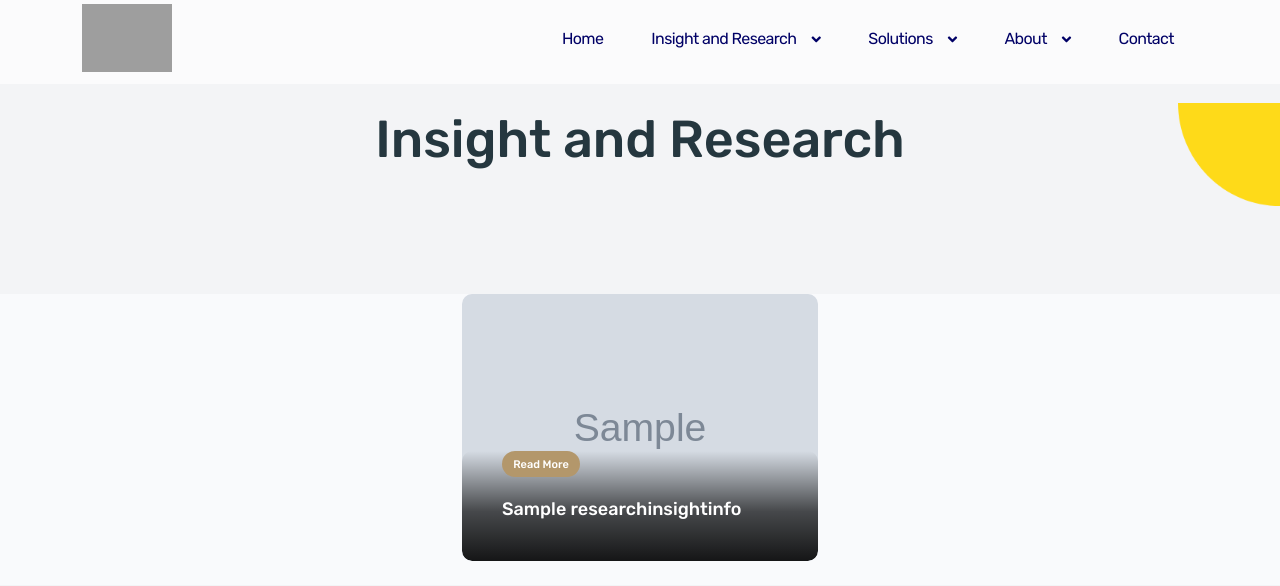
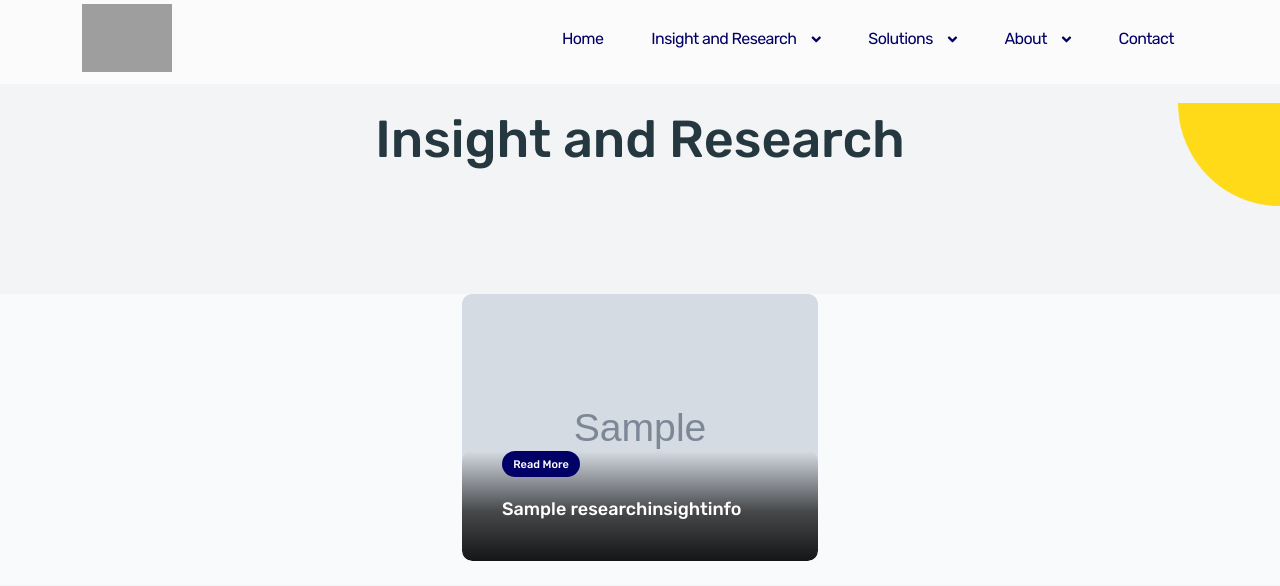
Before and after one commit to MARKOTHEDEV/savvyngVersion2, a Django app: page /insights/ in a window 1280 px wide. Shown: the top 586 px of the page. Run offline with Django 3.2, Linux system fonts and the light colour scheme; tables that the repository leaves empty hold one stand-in row (values such as "Sample post"); grey boxes marked "Sample" are stand-in pictures; some libraries are stand-ins or nearby versions; grey boxes are pictures that could not be loaded.

Commit message:
fixed height issues

```diff
--- a/template/insight-list.html
+++ b/template/insight-list.html
@@ -41,10 +41,10 @@
         {% for i  in  all_researchInfor %}
           <div class="col-xl-4 col-lg-9 col-md-7 col-xs-10">
             <div class="blogs-post blogs-post--small">
-              <img class="w-100" src="{{ i.cover_image.url }}" alt="">
+              <img class="w-100" src="{{ i.cover_image.url }}" alt="" style="min-height:243px;">
               <div class="hover-content">
                 <div class="hover-content__top d-flex align-items-center dark-mode-texts">
-                  <a href="{% url 'insightDetail' i.id %}" class="hover-content__badge badge" style="background-color:#b3976b;">
+                  <a href="{% url 'insightDetail' i.id %}" class="hover-content__badge badge" style="background-color:#000066;">
                     Read More
                   </a>
                   <!-- <a href="blog-details.html" class="hover-content__date">01 June, 2020</a> -->
```
